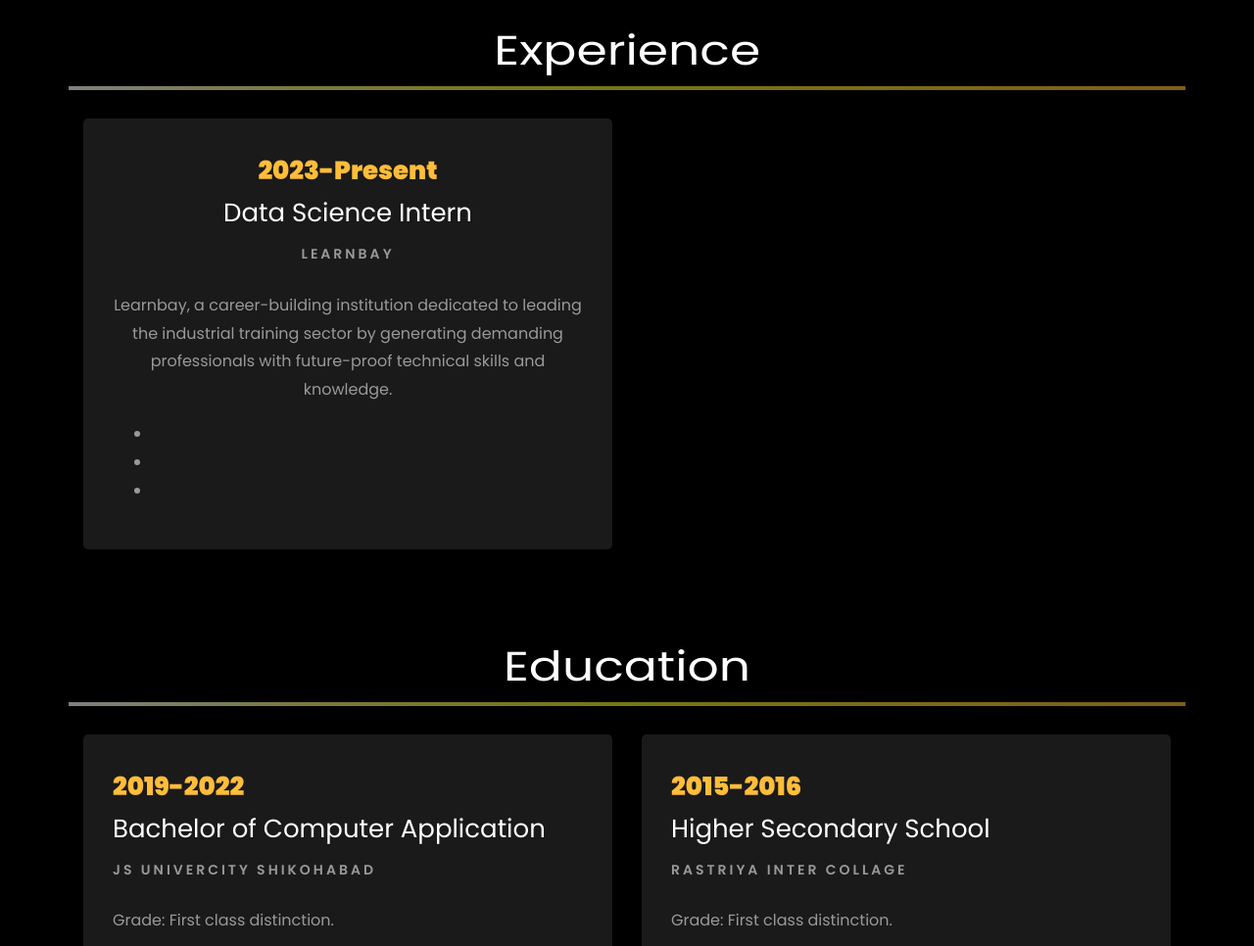
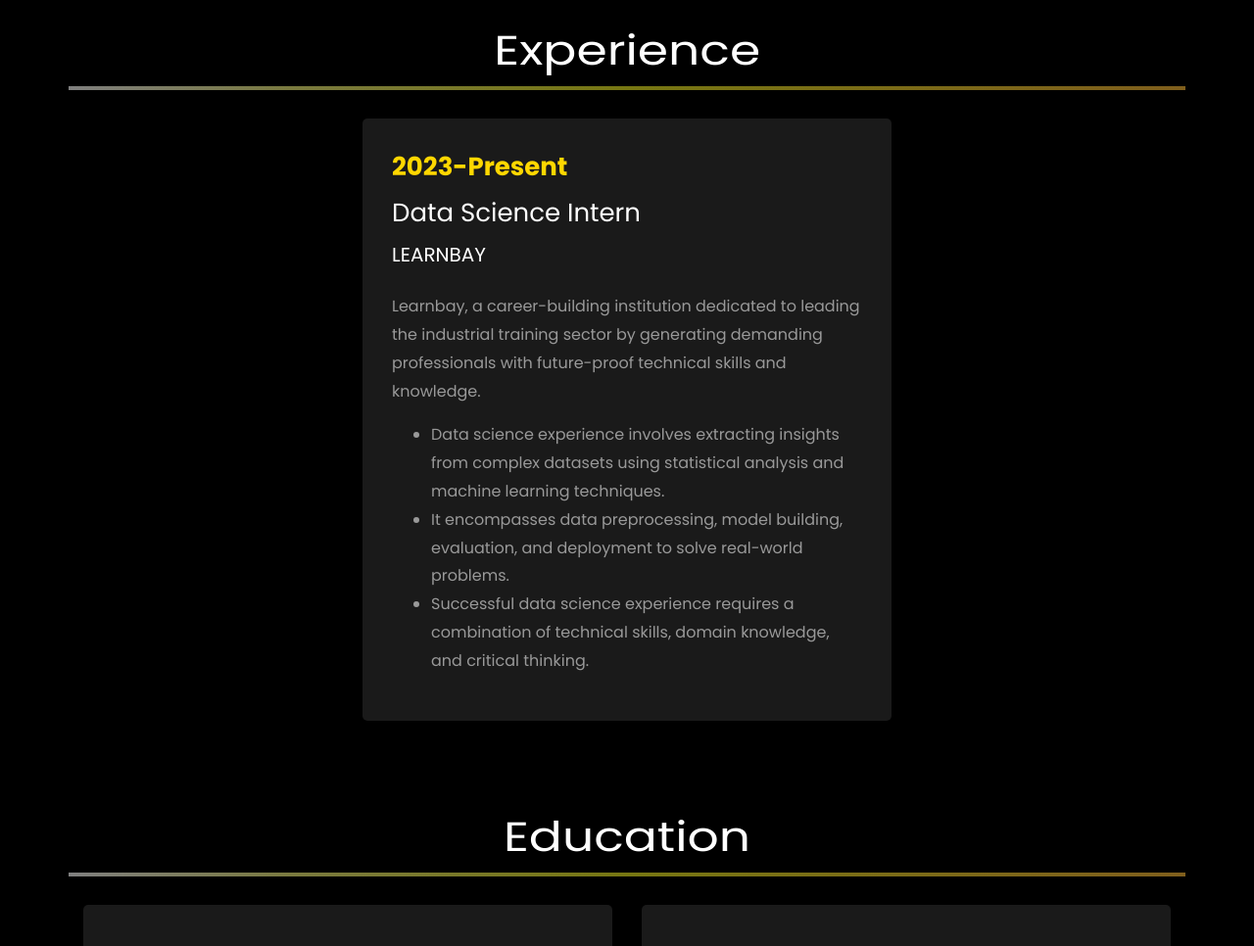
Before and after one commit to NasrinShaikh08/MyPortfolio, a plain HTML site: page index.html in a window 1280 px wide. Shown: the part 1820-2786 px from the top of the page at 98% size. Drawn offline with Linux system fonts and the light colour scheme; files whose address does not match are found by name.

Commit message:
Update index.html

```diff
--- a/index.html
+++ b/index.html
@@ -314,22 +314,40 @@
 			<div class="underline"></div>
 		</div>
 		<br>
-		<div class="row" align="center">
-				<div class="col-md-6">
+
+                <div class="row">
+			<center>
+				<div class="col-md-6" >
 					<div class="resume-wrap ftco-animate">
-						<span class="date">2023-Present</span>
-						<h2>Data Science Intern</h2>
-						<span class="position">Learnbay</span>
-						<p class="mt-4">Learnbay, a career-building institution dedicated to leading the industrial training sector by generating demanding
+						<h2 style="text-align:Left; color:gold;"><b>2023-Present</b></h2>
+						<h2 style="text-align:Left;">Data Science Intern</h2>
+						<h5 style="text-align:Left;">LEARNBAY</h5>
+						<p class="mt-4" style="text-align:Left;">Learnbay, a career-building institution dedicated to leading the industrial training sector by generating demanding
 							professionals with future-proof technical skills and knowledge.
 							<ul>
-								<li></li>
-								<li></li>
-								<li></li>
+								<li style="text-align:Left;">Data science experience involves extracting insights from complex datasets using statistical analysis and machine learning techniques.</li>
+								<li style="text-align:Left;">It encompasses data preprocessing, model building, evaluation, and deployment to solve real-world problems.</li>
+								<li style="text-align:Left;">Successful data science experience requires a combination of technical skills, domain knowledge, and critical thinking.</li>
 							</ul>
 						</p>
 					</div>
 				</div>
+			</center>
+			        <!-- <div class="col-md-6" >
+					<div class="resume-wrap ftco-animate">
+						<h2 style="text-align:Left; color:gold;"><b>2023-Present</b></h2>
+						<h2 style="text-align:Left;">Data Science Intern</h2>
+						<h5 style="text-align:Left;">LEARNBAY</h5>
+						<p class="mt-4" style="text-align:Left;">Learnbay, a career-building institution dedicated to leading the industrial training sector by generating demanding
+							professionals with future-proof technical skills and knowledge.
+							<ul>
+								<li style="text-align:Left;">Data science experience involves extracting insights from complex datasets using statistical analysis and machine learning techniques.</li>
+								<li style="text-align:Left;">It encompasses data preprocessing, model building, evaluation, and deployment to solve real-world problems.</li>
+							    <li style="text-align:Left;">Successful data science experience requires a combination of technical skills, domain knowledge, and critical thinking.</li>
+						    </ul>
+					    </p>
+				    </div>
+			    </div> -->
 			</div>
 		<br>
 		<br>
```
